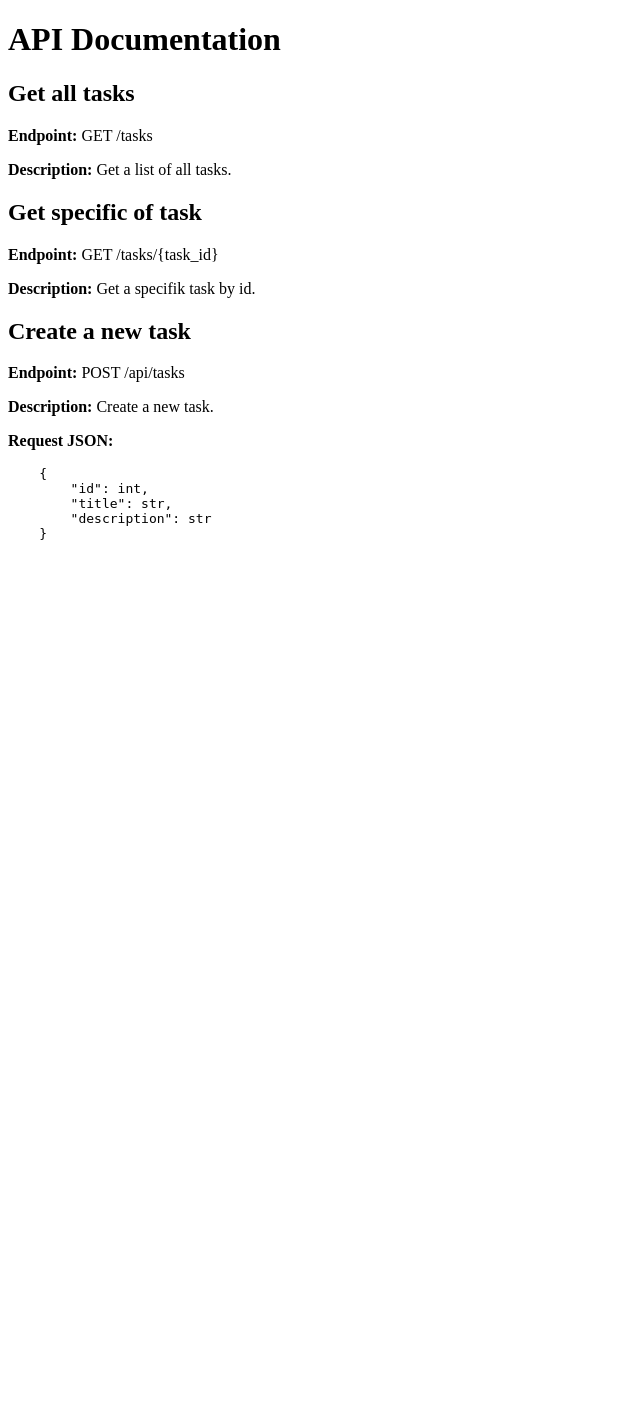
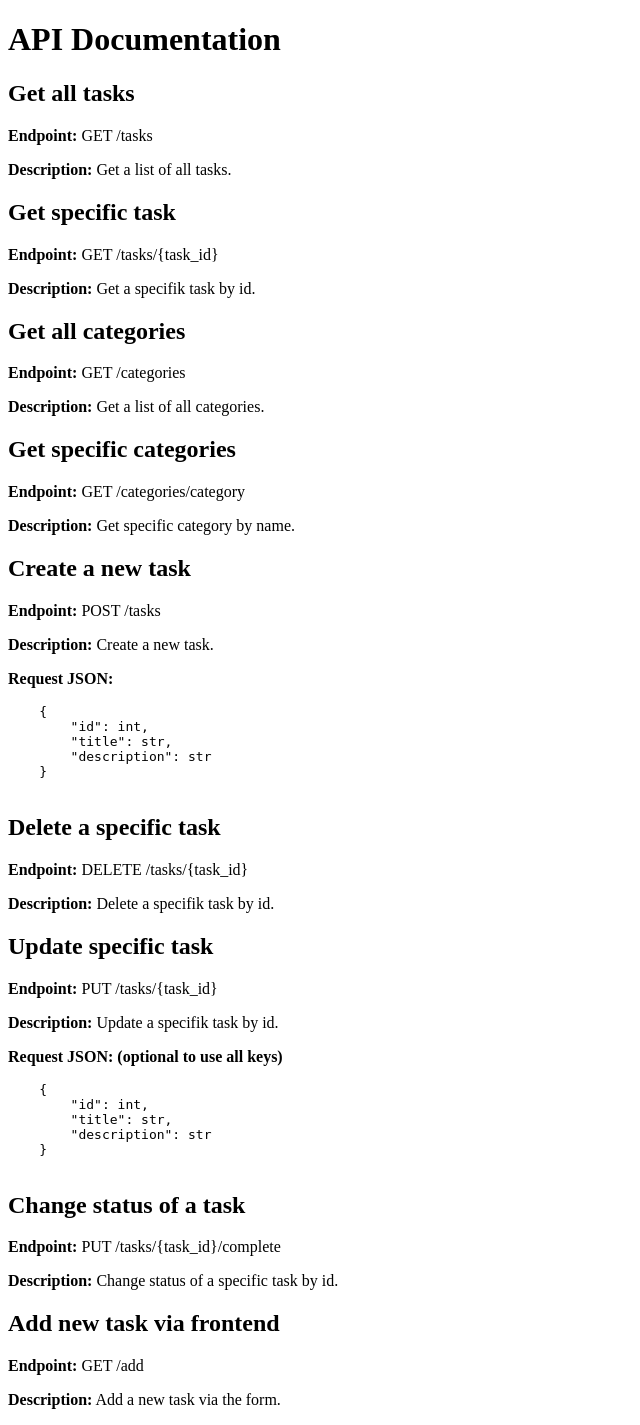
Before and after one commit to Alledarw/TaskAPI, a Flask app: page / in a window 1280 px wide. Shown: the whole page, without its empty margins (0-640 px from the left). Before the commit the page ends 540 px from the top, so only its background shows below. Run offline with Flask 3, Linux system fonts and the light colour scheme.

Commit message:
Updated API documentation Added the option to add new task via frontend new html file Added error handling and return messages for some endpoints

```diff
--- a/app.py
+++ b/app.py
@@ -6,8 +6,11 @@ app = Flask(__name__)
 
 
 def get_task():
-    with open("tasks.json") as data:
-        return json.load(data)
+    try:
+        with open("tasks.json") as data:
+            return json.load(data)
+    except FileNotFoundError:
+        return []
 
 
 # API documentation
@@ -31,7 +34,7 @@ def get_single_task(task_id):
         if task["id"] == task_id:
             return task
 
-    return jsonify({"msg": "task not found"})
+    return jsonify({"error": "Task not found"}), 404
 
 
 # GET {categories}
@@ -60,7 +63,10 @@ def get_category(category):
         if task["category"] == Uppercase_category:
             found_categories.append(task)
 
-    return jsonify(found_categories)
+    if found_categories:
+        return jsonify(found_categories)
+    else:
+        return jsonify({"error": "Category not found"}), 404
 
 
 # POST
@@ -131,5 +137,40 @@ def change_status(task_id):
             return jsonify({"msg": "Status changed successfully!"})
 
 
+# GET add new task via frontend
+@app.route("/add", methods=["GET"])
+def get_page():
+    return render_template("post_task.html")
+
+
+# POST adding the task after form submit
+@app.route("/submit", methods=["POST"])
+def submit():
+    # Get data from the form using request.form
+    id = request.form["id"]
+    description = request.form["description"]
+    category = request.form["category"]
+    status = request.form["status"]
+
+    # Create a Python dictionary with the form data
+    task_data = {
+        "id": id,
+        "description": description,
+        "category": category,
+        "status": status
+    }
+
+    # developement testing
+    print(task_data)
+
+    tasks = get_task()
+    tasks.append(task_data)
+
+    with open("tasks.json", "w") as data:
+        json.dump(tasks, data)
+
+    return jsonify({"msg": "Task added!"})
+
+
 if __name__ == '__main__':
     app.run(debug=True)
--- a/templates/index.html
+++ b/templates/index.html
@@ -10,12 +10,20 @@
     <p><strong>Endpoint:</strong> GET /tasks</p>
     <p><strong>Description:</strong> Get a list of all tasks.</p>
 
-     <h2>Get specific of task</h2>
+    <h2>Get specific task</h2>
     <p><strong>Endpoint:</strong> GET /tasks/{task_id}</p>
     <p><strong>Description:</strong> Get a specifik task by id.</p>
 
+    <h2>Get all categories</h2>
+    <p><strong>Endpoint:</strong> GET /categories</p>
+    <p><strong>Description:</strong> Get a list of all categories.</p>
+
+    <h2>Get specific categories</h2>
+    <p><strong>Endpoint:</strong> GET /categories/category</p>
+    <p><strong>Description:</strong> Get specific category by name.</p>
+
     <h2>Create a new task</h2>
-    <p><strong>Endpoint:</strong> POST /api/tasks</p>
+    <p><strong>Endpoint:</strong> POST /tasks</p>
     <p><strong>Description:</strong> Create a new task.</p>
     <p><strong>Request JSON:</strong></p>
     <pre>
@@ -25,5 +33,32 @@
         "description": str
     }
     </pre>
+
+    <h2>Delete a specific task</h2>
+    <p><strong>Endpoint:</strong> DELETE /tasks/{task_id}</p>
+    <p><strong>Description:</strong> Delete a specifik task by id.</p>
+
+    <h2>Update specific task</h2>
+    <p><strong>Endpoint:</strong> PUT /tasks/{task_id}</p>
+    <p><strong>Description:</strong> Update a specifik task by id.</p>
+    <p><strong>Request JSON: (optional to use all keys)</strong></p>
+    <pre>
+    {
+        "id": int,
+        "title": str,
+        "description": str
+    }
+    </pre>
+
+    <h2>Change status of a task</h2>
+    <p><strong>Endpoint:</strong> PUT /tasks/{task_id}/complete</p>
+    <p><strong>Description:</strong> Change status of a specific task by id.</p>
+
+    <h2>Add new task via frontend</h2>
+    <p><strong>Endpoint:</strong> GET /add</p>
+    <p><strong>Description:</strong> Add a new task via the form.</p>
+
+
+
 </body>
 </html>
```
Also changed, not shown: templates/post_task.html (added, +18 -0 lines).
